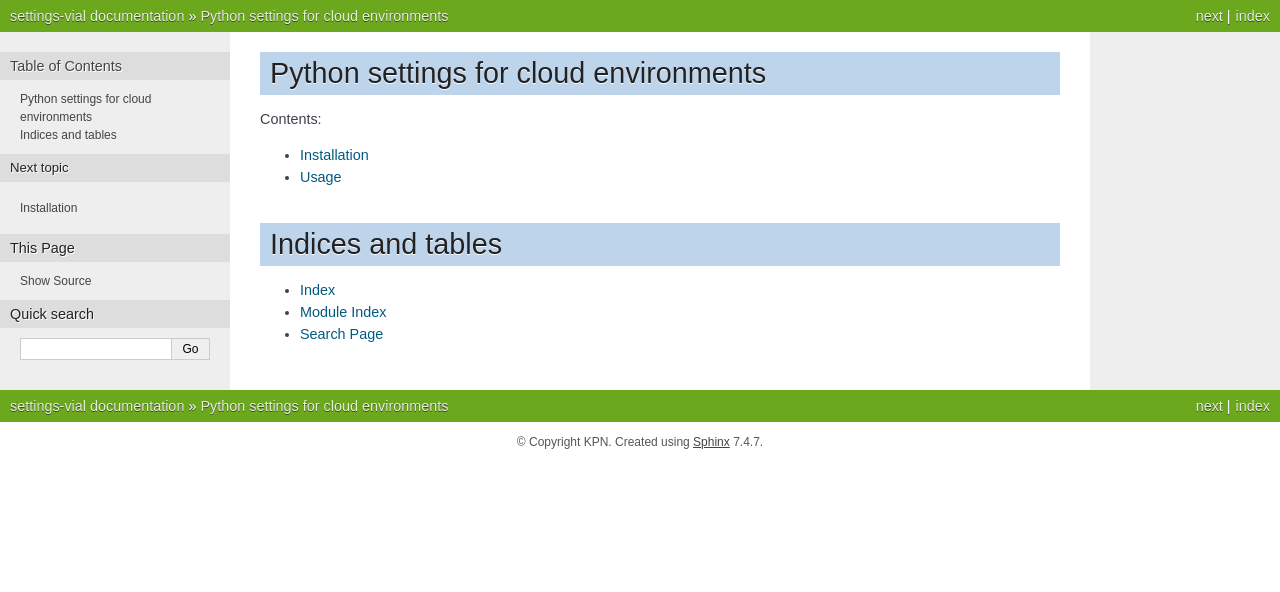
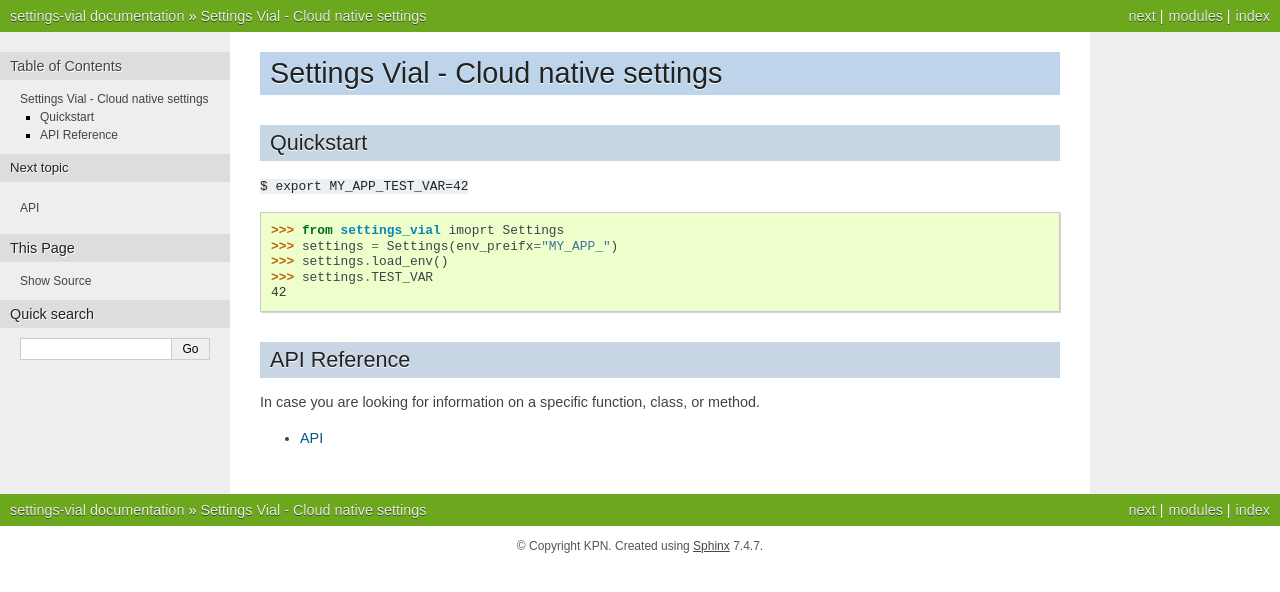
Before and after one commit to kpn/settings-vial, a Sphinx documentation site: the page built from docs/index.rst, in a window 1280 px wide. Shown: the top 592 px of the page. Built offline with Sphinx 7.4.7, drawn with Linux system fonts in a browser that asks for light colours.

```diff
--- /dev/null
+++ b/docs/api.rst
@@ -0,0 +1,10 @@
+.. _api:
+
+
+API
+===
+
+.. module:: settings_vial
+
+.. autoclass:: Settings
+   :members:
--- a/docs/conf.py
+++ b/docs/conf.py
@@ -35,11 +35,7 @@ extensions = [
     'sphinx.ext.coverage',
     'sphinx.ext.mathjax',
     'sphinx.ext.napoleon',
-    # 'sphinxcontrib.plantuml',
 ]
-
-# plantuml_jar_path = os.path.abspath('./_plantuml/plantuml.jar')
-# plantuml = 'java -Djava.awt.headless=true -jar {0}'.format(plantuml_jar_path)
 
 # Add any paths that contain templates here, relative to this directory.
 templates_path = ['_templates']
--- a/docs/index.rst
+++ b/docs/index.rst
@@ -3,20 +3,27 @@
    You can adapt this file completely to your liking, but it should at least
    contain the root `toctree` directive.
 
-Python settings for cloud environments
-======================================
+Settings Vial - Cloud native settings
+=====================================
 
-Contents:
+Quickstart
+----------
+
+``$ export MY_APP_TEST_VAR=42``
+
+    >>> from settings_vial imoprt Settings
+    >>> settings = Settings(env_preifx="MY_APP_")
+    >>> settings.load_env()
+    >>> settings.TEST_VAR
+    42
+
+
+API Reference
+-------------
+
+In case you are looking for information on a specific function, class, or method.
 
 .. toctree::
    :maxdepth: 2
 
-   installation
-   usage
-
-Indices and tables
-==================
-
-* :ref:`genindex`
-* :ref:`modindex`
-* :ref:`search`
+   api
--- a/docs/installation.rst
+++ /dev/null
@@ -1,7 +0,0 @@
-============
-Installation
-============
-
-At the command line::
-
-    $ pip install settings-vial
--- a/docs/usage.rst
+++ /dev/null
@@ -1,7 +0,0 @@
-========
-Usage
-========
-
-To use settings_vial in a project::
-
-    import settings_vial
```
Also changed, not shown: .travis.yml, 2 other files.
